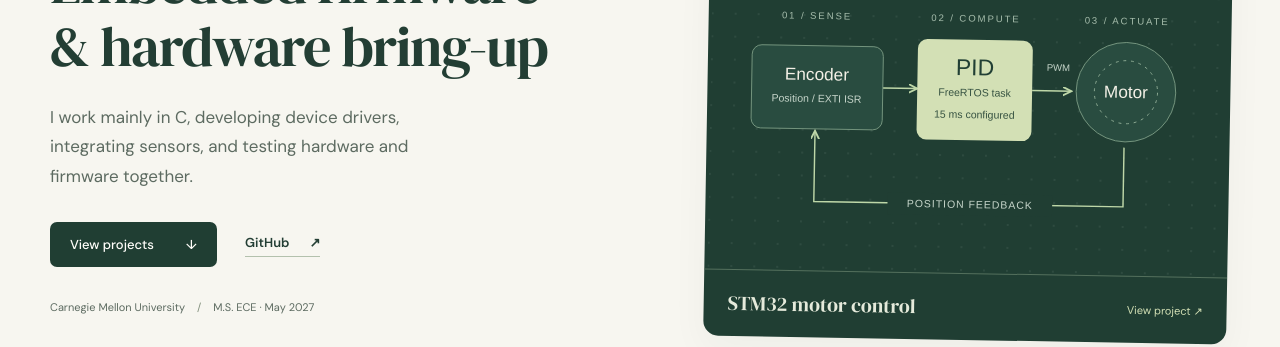
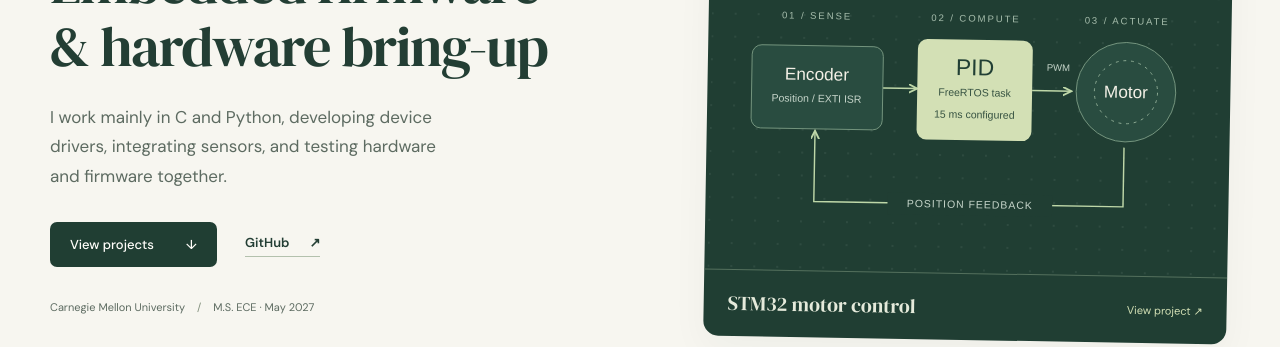
Before and after one commit to TianyiHe74/Portfolio, a Jekyll site: the page built from index.md, in a window 1280 px wide and 900 px high. Shown: the part 287-634 px from the top of the window. Built offline with Jekyll 4.4.1, drawn with Linux system fonts in a browser that asks for light colours.

Commit message:
Mention C and Python in the homepage introduction

```diff
--- a/index.md
+++ b/index.md
@@ -6,7 +6,7 @@ home: true
 ---
 
 <section class="hero shell">
-<div class="hero-copy"><p class="eyebrow"><span class="status-dot" aria-hidden="true"></span>Tianyi He / Embedded systems</p><h1>Embedded firmware<br>&amp; hardware bring-up</h1><p class="hero-description">I work mainly in C, developing device drivers, integrating sensors, and testing hardware and firmware together.</p><div class="hero-actions"><a class="button primary" href="#projects">View projects <span aria-hidden="true">↓</span></a><a class="text-link" href="https://github.com/TianyiHe74">GitHub <span aria-hidden="true">↗</span></a></div><p class="hero-footnote">Carnegie Mellon University <span aria-hidden="true">/</span> M.S. ECE · May 2027</p></div>
+<div class="hero-copy"><p class="eyebrow"><span class="status-dot" aria-hidden="true"></span>Tianyi He / Embedded systems</p><h1>Embedded firmware<br>&amp; hardware bring-up</h1><p class="hero-description">I work mainly in C and Python, developing device drivers, integrating sensors, and testing hardware and firmware together.</p><div class="hero-actions"><a class="button primary" href="#projects">View projects <span aria-hidden="true">↓</span></a><a class="text-link" href="https://github.com/TianyiHe74">GitHub <span aria-hidden="true">↗</span></a></div><p class="hero-footnote">Carnegie Mellon University <span aria-hidden="true">/</span> M.S. ECE · May 2027</p></div>
 <figure class="hero-figure"><div class="figure-topline"><span>Featured project</span><span>01 / STM32</span></div><img src="assets/stm32/control-study.svg" width="540" height="340" alt="Conceptual motor-control loop: encoder feedback flows into a FreeRTOS PID task, which commands the motor through PWM."><figcaption><span>STM32 motor control</span><a href="stm32_freertos.html">View project <span aria-hidden="true">↗</span></a></figcaption></figure>
 </section>
 <div class="focus-strip shell" aria-label="Engineering focus"><span>FIRMWARE IN C</span><span>MCU / RTOS</span><span>HARDWARE BRING-UP</span><span>MEASUREMENT & TESTING</span></div>
```
